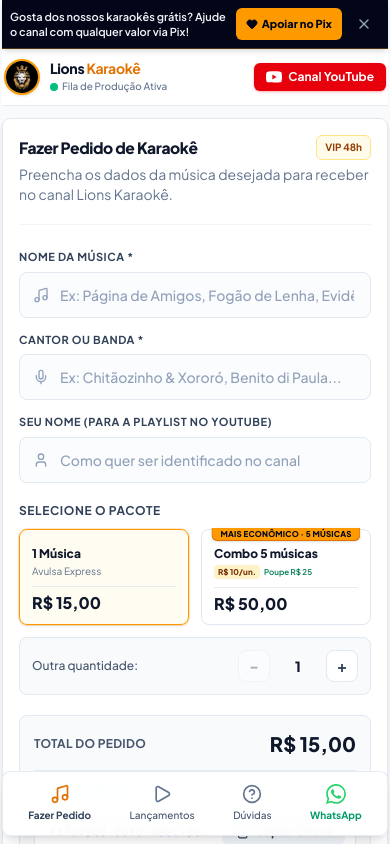
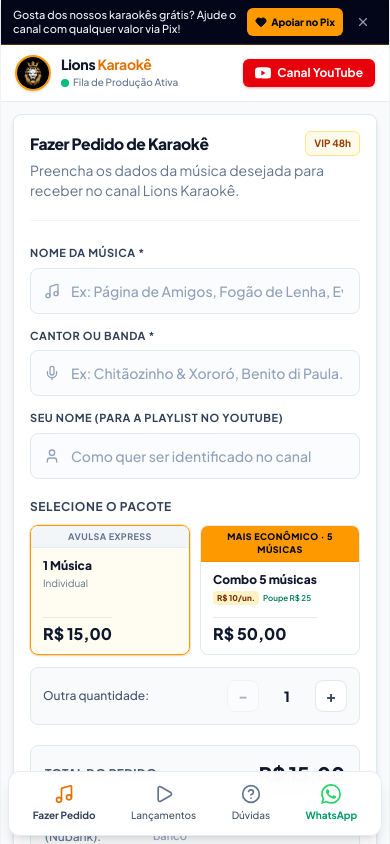
Before and after one commit to LayonCosta/lionskaraoke, a Next.js app: page / in a window 390 px wide. Shown: the top 844 px of the page. Built offline with nearby package versions, Linux system fonts and the light colour scheme.

Commit message:
fix: ajustar layout mobile no desktop e integrar tag ao card de pacotes

```diff
--- a/src/app/layout.tsx
+++ b/src/app/layout.tsx
@@ -37,8 +37,10 @@
 }>) {
   return (
     <html lang="pt-BR" className={`${plusJakartaSans.variable} h-full antialiased`}>
-      <body className="min-h-full bg-slate-50 text-slate-900 font-sans flex flex-col selection:bg-amber-100 selection:text-amber-900 pb-20">
-        {children}
+      <body className="min-h-full bg-slate-950 text-slate-900 font-sans flex flex-col items-center selection:bg-amber-100 selection:text-amber-900">
+        <div className="w-full max-w-[480px] min-h-screen bg-slate-50 flex flex-col relative shadow-[0_0_50px_rgba(0,0,0,0.5)] border-x border-slate-200/40 sm:border-slate-800">
+          {children}
+        </div>
       </body>
     </html>
   );
--- a/src/app/page.tsx
+++ b/src/app/page.tsx
@@ -9,10 +9,10 @@
 
 export default function Home() {
   return (
-    <div className="mx-auto flex min-h-screen w-[calc(100%-4px)] max-w-none flex-col bg-slate-50 text-slate-900 font-sans">
+    <div className="flex min-h-screen w-full flex-col bg-slate-50 text-slate-900 font-sans pb-20">
       <StickyBanner />
       <AppHeader />
-      <main className="flex-1 w-full px-0 py-3 sm:py-5 flex flex-col items-stretch gap-1">
+      <main className="flex-1 w-full px-3 py-3 flex flex-col items-stretch gap-2.5">
         <OrderAppCard />
         <RecentReleases />
         <HowItWorks />
--- a/src/components/AppBottomNav.tsx
+++ b/src/components/AppBottomNav.tsx
@@ -19,8 +19,8 @@
     "https://wa.me/5511950749119?text=Ol%C3%A1%20Lions%20Karaok%C3%AA!%20Gostaria%20de%20tirar%20uma%20d%C3%BAvida%20sobre%20pedidos.";
 
   return (
-    <nav className="fixed bottom-2 left-1/2 z-50 w-[calc(100%-4px)] max-w-none -translate-x-1/2 rounded-lg border border-slate-200/80 bg-white/95 px-1.5 py-2 shadow-lg backdrop-blur-md">
-      <div className="flex items-center justify-around w-full mx-auto">
+    <nav className="fixed bottom-2 left-1/2 -translate-x-1/2 z-50 w-full max-w-[460px] px-2">
+      <div className="flex items-center justify-around w-full rounded-xl border border-slate-200/80 bg-white/95 px-1.5 py-2 shadow-lg backdrop-blur-md">
         <a
           href="#pedido"
           className="flex flex-col items-center gap-1 text-slate-700 hover:text-amber-600 transition-colors py-1 px-3 text-[10px] font-bold"
--- a/src/components/AppHeader.tsx
+++ b/src/components/AppHeader.tsx
@@ -15,8 +15,8 @@
 
 export default function AppHeader() {
   return (
-    <header className="w-full border-b border-slate-200/80 bg-white/95 backdrop-blur-md">
-      <div className="w-full mx-auto px-[2px] py-2.5 flex items-center justify-between">
+    <header className="w-full border-b border-slate-200/80 bg-white/95 backdrop-blur-md sticky top-0 z-40">
+      <div className="w-full px-3.5 py-2.5 flex items-center justify-between">
         {/* Brand identity */}
         <div
           onClick={() => window.scrollTo({ top: 0, behavior: "smooth" })}
--- a/src/components/OrderAppCard.tsx
+++ b/src/components/OrderAppCard.tsx
@@ -151,42 +151,51 @@
         <label className="block text-xs font-bold text-slate-700 uppercase tracking-wider mb-2.5">
           Selecione o Pacote
         </label>
-        <div className="grid grid-cols-2 gap-3 mb-3">
+        <div className="grid grid-cols-2 gap-2.5 mb-3">
           <button
             type="button"
             onClick={() => setSongCount(1)}
-            className={`min-w-0 rounded-lg border p-3 pt-4 text-left transition-colors ${
+            className={`min-w-0 rounded-lg border text-left transition-colors overflow-hidden flex flex-col justify-between ${
               songCount === 1
                 ? "border-amber-500 bg-amber-50/70 ring-1 ring-amber-500/20 shadow-sm"
                 : "border-slate-200 bg-white hover:border-amber-300 hover:bg-amber-50/30"
             }`}
           >
+            <div className="w-full bg-slate-100/90 border-b border-slate-200/70 py-1 px-2 text-center text-[9px] font-bold uppercase tracking-wider text-slate-500">
+              Avulsa Express
+            </div>
+            <div className="p-3 pt-2.5 flex-1 flex flex-col justify-between">
+              <div>
                 <span className="block whitespace-nowrap text-xs font-extrabold leading-tight text-slate-900">1 Música</span>
-            <span className="mt-1 block whitespace-nowrap text-[10px] leading-tight text-slate-500">Avulsa Express</span>
-            <span className="mt-2 block border-t border-slate-200/80 pt-2 text-base font-black leading-none text-slate-900">R$ 15,00</span>
+                <span className="mt-1 block whitespace-nowrap text-[10px] leading-tight text-slate-500">Individual</span>
+              </div>
+              <span className="mt-3 block border-t border-slate-200/80 pt-2 text-base font-black leading-none text-slate-900">R$ 15,00</span>
+            </div>
           </button>
 
-          <div className="relative min-w-0">
-            <span className="absolute left-1/2 top-0 z-10 -translate-x-1/2 -translate-y-px whitespace-nowrap rounded-b-md border border-t-0 border-amber-600 bg-amber-500 px-2 py-0.5 text-[8px] font-black uppercase leading-none tracking-wide text-slate-950 shadow-sm">
-              Mais econômico · 5 músicas
-            </span>
           <button
             type="button"
             onClick={() => setSongCount(5)}
-              className={`h-full w-full min-w-0 rounded-lg border p-3 pt-4 text-left transition-colors ${
+            className={`min-w-0 rounded-lg border text-left transition-colors overflow-hidden flex flex-col justify-between ${
               songCount === 5
                 ? "border-amber-500 bg-amber-50/70 ring-1 ring-amber-500/20 shadow-sm"
                 : "border-slate-200 bg-white hover:border-amber-300 hover:bg-amber-50/30"
             }`}
           >
+            <div className="w-full bg-amber-500 border-b border-amber-600/30 py-1 px-2 text-center text-[9px] font-black uppercase tracking-wider text-slate-950">
+              Mais econômico · 5 músicas
+            </div>
+            <div className="p-3 pt-2.5 flex-1 flex flex-col justify-between">
+              <div>
                 <span className="block whitespace-nowrap text-xs font-extrabold leading-tight text-slate-900">Combo 5 músicas</span>
                 <span className="mt-1 flex min-w-0 items-center gap-1 text-[8px] font-semibold leading-tight">
                   <span className="shrink-0 rounded-sm bg-amber-100 px-1 py-0.5 font-extrabold text-amber-900">R$ 10/un.</span>
                   <span className="min-w-0 truncate text-emerald-700">Poupe R$ 25</span>
                 </span>
-              <span className="mt-2 block border-t border-slate-200/80 pt-2 text-base font-black leading-none text-slate-900">R$ 50,00</span>
+              </div>
+              <span className="mt-3 block border-t border-slate-200/80 pt-2 text-base font-black leading-none text-slate-900">R$ 50,00</span>
+            </div>
           </button>
-          </div>
         </div>
 
         {/* Ajuste Fino de Quantidade */}
--- a/src/components/StickyBanner.tsx
+++ b/src/components/StickyBanner.tsx
@@ -14,27 +14,18 @@
 
   return (
     <>
-      <div className="sticky top-0 z-50 w-full border-b border-amber-500/30 bg-slate-950 px-2 py-2 text-white shadow-md sm:px-3">
-        <div className="mx-auto flex w-full max-w-5xl items-center gap-2 sm:gap-3">
-          <div className="hidden shrink-0 items-center justify-center rounded-full bg-rose-500/15 p-2 sm:flex">
-            <Heart className="h-4 w-4 fill-rose-400 text-rose-400" aria-hidden="true" />
-          </div>
+      <div className="w-full border-b border-amber-500/30 bg-slate-950 px-3 py-2 text-white shadow-md">
+        <div className="flex w-full items-center justify-between gap-2">
           <div className="min-w-0 flex-1">
-            <p className="text-[11px] font-semibold leading-snug text-slate-100 sm:text-sm">
+            <p className="text-[11px] font-medium leading-tight text-slate-100">
               Gosta dos nossos karaokês grátis? Ajude o canal com qualquer valor via Pix!
             </p>
           </div>
           <div className="flex shrink-0 items-center gap-1.5">
-            <span className="hidden shrink-0 items-center gap-1 rounded-md border border-rose-500/30 bg-rose-500/20 px-2 py-1 text-[10px] font-black text-rose-300 sm:inline-flex">
-              <Heart className="h-3 w-3 fill-rose-500 text-rose-500" aria-hidden="true" />
-              APOIAR
-            </span>
-
-            <div className="flex shrink-0 items-center gap-1.5">
             <button
               type="button"
               onClick={() => setIsDonationOpen(true)}
-                className="inline-flex min-h-8 items-center gap-1 rounded-md bg-amber-500 px-2.5 text-[11px] font-black text-slate-950 transition-colors hover:bg-amber-400"
+              className="inline-flex min-h-7 items-center gap-1 rounded-md bg-amber-500 px-2 text-[10px] font-black text-slate-950 transition-colors hover:bg-amber-400 whitespace-nowrap cursor-pointer"
             >
               <Heart className="h-3 w-3 fill-slate-950" aria-hidden="true" />
               Apoiar no Pix
@@ -43,11 +34,10 @@
               type="button"
               onClick={() => setIsVisible(false)}
               aria-label="Fechar anúncio"
-                className="flex h-8 w-8 items-center justify-center rounded-md text-slate-400 transition-colors hover:bg-white/10 hover:text-white"
+              className="flex h-7 w-7 items-center justify-center rounded-md text-slate-400 transition-colors hover:bg-white/10 hover:text-white cursor-pointer"
             >
-                <X className="h-4 w-4" />
+              <X className="h-3.5 w-3.5" />
             </button>
-            </div>
           </div>
         </div>
       </div>
```
Lines whose indentation alone changed are shown as unchanged.
